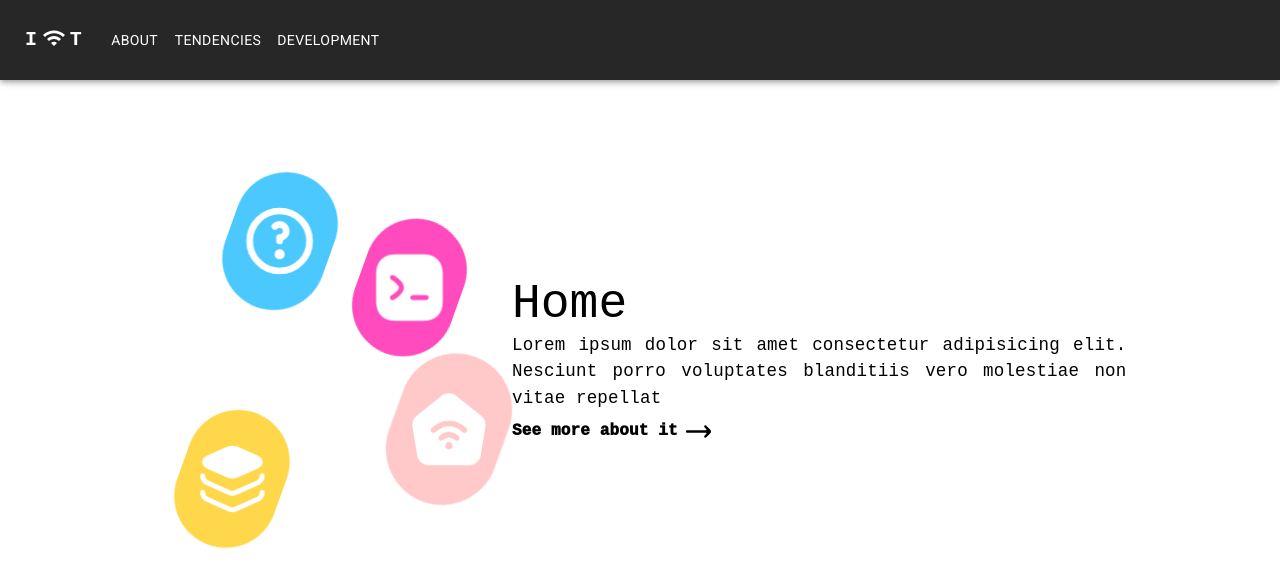
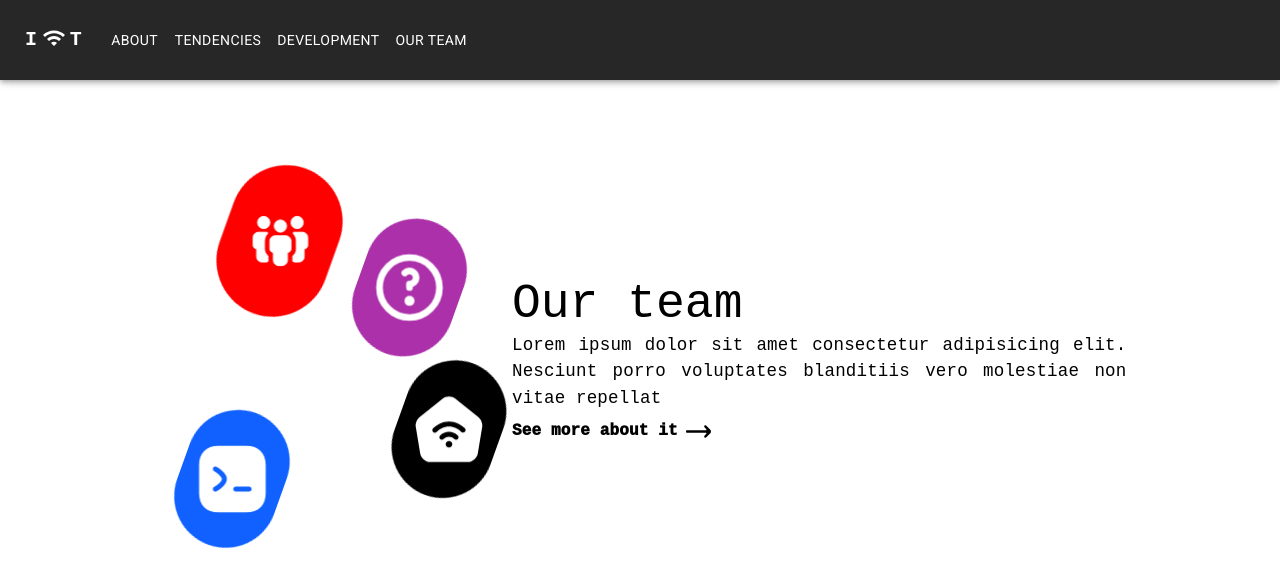
Before and after one commit to B-e-sa/site-iot, a Next.js app: page / in a window 1280 px wide. Shown: the top 586 px of the page. Built offline with nearby package versions, Linux system fonts and the light colour scheme.

Commit message:
change homepage circle style, hide circles without links(generaly the home page) and init our team page

```diff
--- a/src/app/components/TendenceInfo.tsx
+++ b/src/app/components/TendenceInfo.tsx
@@ -15,7 +15,9 @@ const TendencieInfo = ({ tendenceId }: { tendenceId: number }) => {
 
     const clickedCircle = circles.find(tendence => {
         return tendence.id === tendenceId
-    })
+    })!
+
+    const { textContex, } = clickedCircle
 
     return (
         <div className='w-3/5'>
@@ -25,7 +27,7 @@ const TendencieInfo = ({ tendenceId }: { tendenceId: number }) => {
                     fontFamily='monospace'
                     className={`mb-3 ${roboto.className}`}
                 >
-                    {clickedCircle?.textContex.title}
+                    {textContex.title}
                 </Typography>
                 <Typography
                     className={`${roboto.className} text-justify w-4/5`}
@@ -36,10 +38,12 @@ const TendencieInfo = ({ tendenceId }: { tendenceId: number }) => {
                         fontSize: 17.5
                     }}
                 >
-                    {clickedCircle?.textContex.content}
+                    {textContex.content}
                 </Typography>
             </div>
-            <Link href='#' className='flex'>
+            <Link href={textContex.pageLink} className='flex'>
+                {textContex.pageLink !== "" &&
+                    <>
                         <Typography
                             sx={{
                                 fontWeight: 1000,
@@ -55,6 +59,8 @@ const TendencieInfo = ({ tendenceId }: { tendenceId: number }) => {
                             width={25}
                             height={25}
                         />
+                    </>
+                }
             </Link>
         </div>
     )
--- a/src/app/layout.tsx
+++ b/src/app/layout.tsx
@@ -25,7 +25,8 @@ export default function RootLayout({ children }: IChildren) {
   const pages = [
     'about',
     'tendencies',
-    'development'
+    'development',
+    'our team'
   ];
 
   const theme = createTheme({
--- a/src/utils/circles.json
+++ b/src/utils/circles.json
@@ -1,51 +1,51 @@
 [
     {
         "id": 1,
-        "color": "#4BFF93",
+        "color": "#8BE33D",
         "icon": "/circle-icons/tendencies.svg",
         "textContex": {
             "title": "Tendencies",
             "content": "Welcome to the exciting world of the Internet of Things (IoT), where cutting-edge technologies are converging to redefine connectivity and unleash endless possibilities. The fusion of 5G, blockchain, and artificial intelligence (AI) is transforming the IoT landscape like never before.",
-            "pageLink": ""
-        }
-    },
-    {
-        "id": 2,
-        "color": "#FFD74B",
-        "icon": "/circle-icons/technologies.svg",
-        "textContex": {
-            "title": "Technologies",
-            "content": "The language of IoT programming takes center stage, enabling developers to bring life to their creations. From the versatility of Python to the efficiency of C++, and the scalability of Java, a multitude of programming languages form the vibrant palette that empowers IoT systems to communicate, process data, and make intelligent decisions.",
-            "pageLink": ""
+            "pageLink": "tendencies"
         }
     },
     {
         "id": 3,
-        "color": "#FF4BBE",
+        "color": "#1061FF",
         "icon": "/circle-icons/development.svg",
         "textContex": {
             "title": "Development",
-            "content": "Lorem ipsum dolor sit amet consectetur adipisicing elit. Nesciunt porro voluptates blanditiis vero molestiae non vitae repellat",
-            "pageLink": ""
+            "content": "The language of IoT programming takes center stage, enabling developers to bring life to their creations. From the versatility of Python to the efficiency of C++, and the scalability of Java, a multitude of programming languages form the vibrant palette that empowers IoT systems to communicate, process data, and make intelligent decisions.",
+            "pageLink": "development"
         }
     },
     {
         "id": 4,
-        "color": "#4BC9FF",
+        "color": "#AC30AA",
         "icon": "/circle-icons/about.svg",
         "textContex": {
             "title": "About",
             "content": "Here you will find a fascinating universe of information about the Internet of Things, better known as IoT. If you are curious about this rising technology that is revolutionizing our world, explore the site!",
-            "pageLink": ""
+            "pageLink": "about"
         }
     },
     {
         "id": 5,
-        "color": "#FFC9C9",
+        "color": "#FE0000",
+        "icon": "/circle-icons/team.svg",
+        "textContex": {
+            "title": "Our team",
+            "content": "Lorem ipsum dolor sit amet consectetur adipisicing elit. Nesciunt porro voluptates blanditiis vero molestiae non vitae repellat",
+            "pageLink": "team"
+        }
+    },
+    {
+        "id": 6,
+        "color": "#000000",
         "icon": "/circle-icons/home.svg",
         "textContex": {
-            "title": "Home",
-            "content": "Lorem ipsum dolor sit amet consectetur adipisicing elit. Nesciunt porro voluptates blanditiis vero molestiae non vitae repellat",
+            "title": "Welcome!",
+            "content": "Here you will find a fascinating universe of information about the Internet of Things, better known as IoT. If you are curious about this emerging technology that is revolutionizing our world, explore the website! You can click on the other bubbles to see more paths to trail.",
             "pageLink": ""
         }
     }
```
Also changed, not shown: src/app/page.tsx (+3 -42 lines), public/circle-icons/team.svg (added), src/app/our-team/page.tsx (added). Lines whose indentation alone changed are shown as unchanged.
